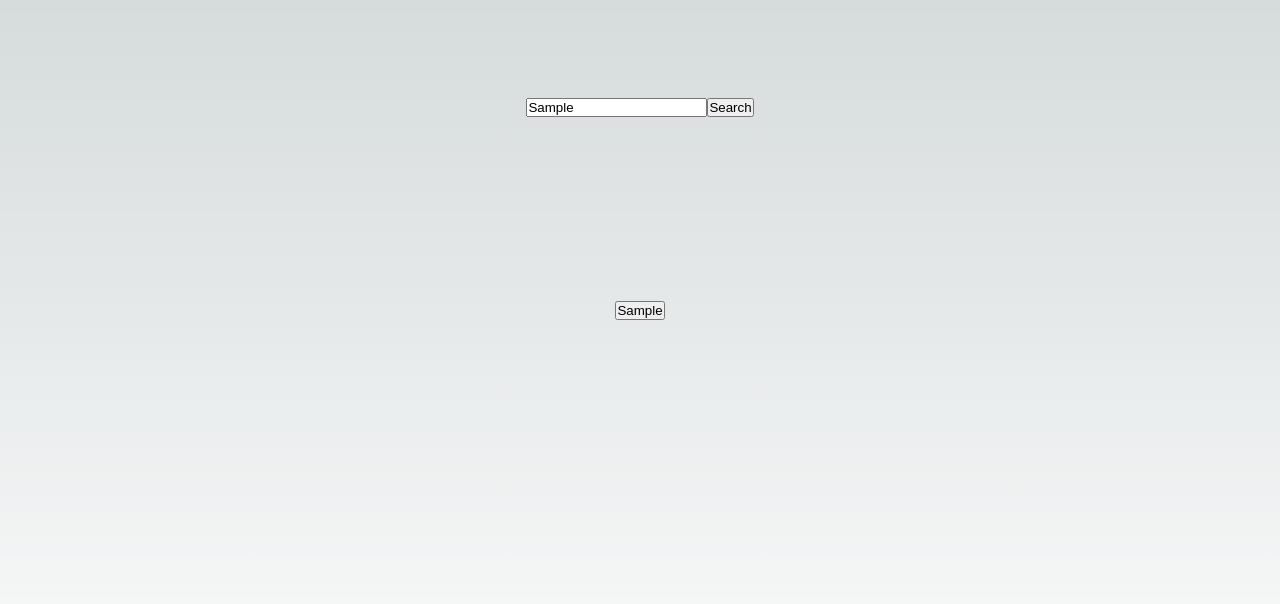
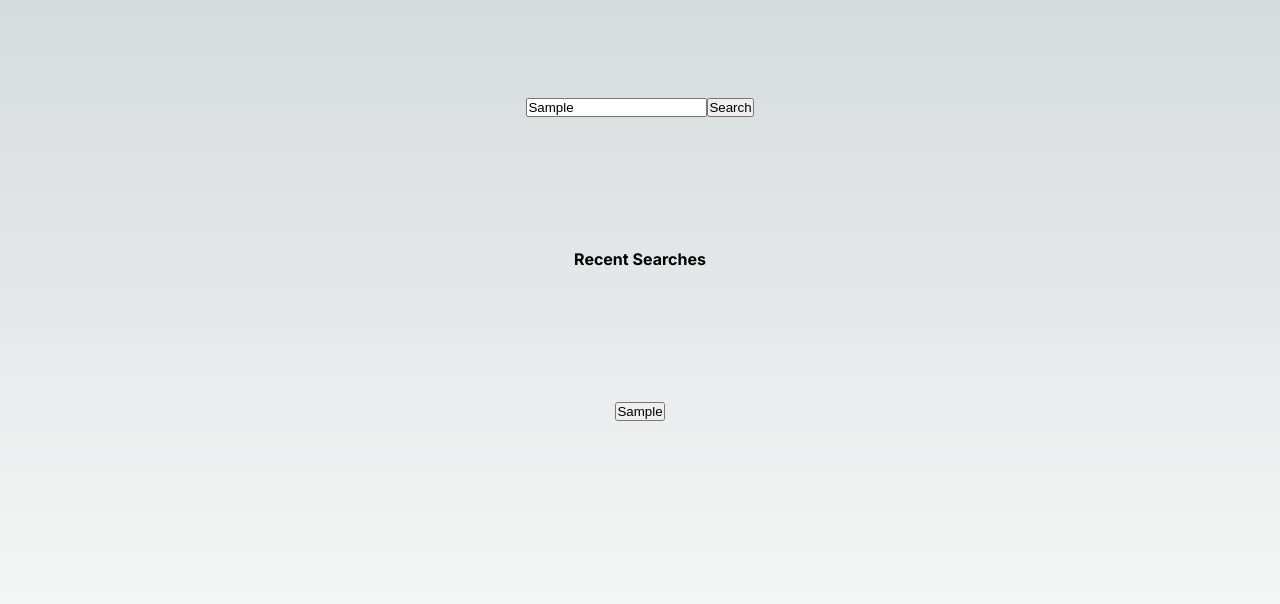
Before and after one commit to mrpeski/photo-grid, a Next.js app: page / in a window 1280 px wide. Both pictures are taken after typing "Sample" into the empty fields and a click on the button "Search". Shown: the top 604 px of the page. Built offline with nearby package versions, Linux system fonts and the light colour scheme; no server answers.

Commit message:
style components

```diff
--- a/src/components/Photo.tsx
+++ b/src/components/Photo.tsx
@@ -4,7 +4,7 @@ function Photo({ url, thumbnailUrl, title }: PhotoProps): ReactElement {
     const [imgUrl, setImgUrl] = useState(url)
     const retryCount = useRef(3)
     return (
-        <article>
+        <article className="card">
             <img
                 src={imgUrl}
                 loading="lazy"
--- a/src/components/RecentSearches.tsx
+++ b/src/components/RecentSearches.tsx
@@ -5,8 +5,8 @@ export interface RecentSearchesProps {
     max: number
 }
 
-export function RecentSearches({ max }: RecentSearchesProps): ReactElement {
-    const [recentSearches, setRecentS] = useState([])
+export function RecentSearches({ max }: RecentSearchesProps) {
+    const [recentSearches, setRecentS] = useState<string[]>([])
 
     const { keyword, setKeyword } = useKeywordContext()
 
@@ -15,9 +15,10 @@ export function RecentSearches({ max }: RecentSearchesProps): ReactElement {
             if (recentSearches.length === max) {
                 recentSearches.shift()
             }
-            if (term) {
+            if (term && !recentSearches.includes(term)) {
                 return recentSearches.concat(term)
             }
+            return recentSearches
         })
     }
 
@@ -27,9 +28,12 @@ export function RecentSearches({ max }: RecentSearchesProps): ReactElement {
     }, [keyword])
 
     return recentSearches.length > 0 ? (
-        <section>
+        <>
+            <h4 className="recent-title src-only">Recent Searches</h4>
+            <section className="recent-searches">
                 {recentSearches.map((item, index) => (
                     <button
+                        className={`term ${item === keyword ? 'active' : ''}`}
                         onClick={() => setKeyword(item === keyword ? '' : item)}
                         key={`${keyword}-${index}`.toString('16')}
                     >
@@ -37,6 +41,7 @@ export function RecentSearches({ max }: RecentSearchesProps): ReactElement {
                     </button>
                 ))}
             </section>
+        </>
     ) : null
 }
 
--- a/src/components/SearchForm.tsx
+++ b/src/components/SearchForm.tsx
@@ -30,12 +30,14 @@ const SearchForm = ({ type, recentCount }: SearchInputProps) => {
         <>
             <form onSubmit={handleSubmit}>
                 <input
+                    className="search-input"
                     type="text"
                     value={value}
                     onChange={handleChange}
+                    placeholder="Search/Filter Photos by keyword"
                     required
                 />
-                <button>Search</button>
+                <button className="src-only">Search</button>
             </form>
             {type === 'search' ? <RecentSearches max={5} /> : null}
         </>
```
Lines whose indentation alone changed are shown as unchanged.
